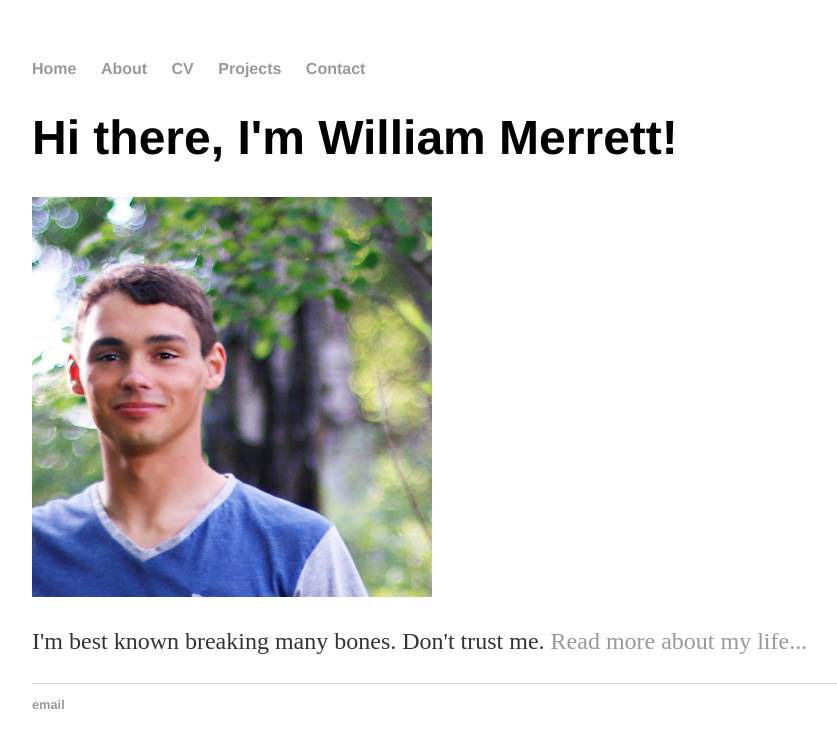
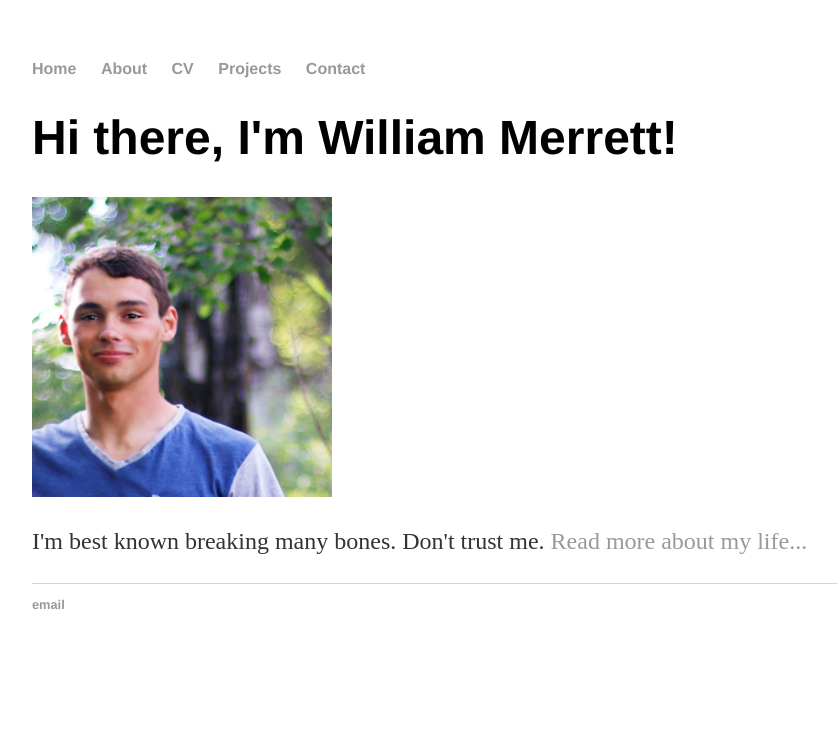
Before and after one commit to Bill371/Bill371.github.io, a Jekyll site: the page built from index.html, in a window 1280 px wide. Shown: the top 748 px of the page, without its empty margins (160-997 px from the left). Built offline with Jekyll 4.4.1, drawn with Linux system fonts in a browser that asks for light colours.

Commit message:
Update index.html

```diff
--- a/index.html
+++ b/index.html
@@ -4,6 +4,6 @@ title: William Merrett
 ---
 <div class="blurb">
 	<h1>Hi there, I'm William Merrett!</h1>
-	<img src="WilliamHeadShot.jpg" alt"Picture of me." style="width:400px;height:400px">
+	<img src="WilliamHeadShot.jpg" alt"Picture of me." style="width:300px;height:300px">
 	<p>I'm best known breaking many bones.</em> Don't trust me. <a href="/About">Read more about my life...</a></p>
 </div><!-- /.blurb -->
```
